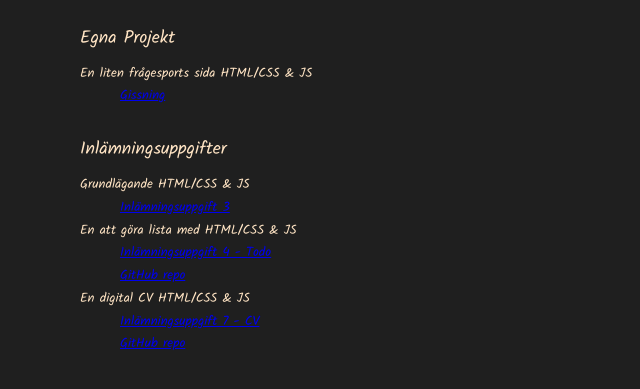
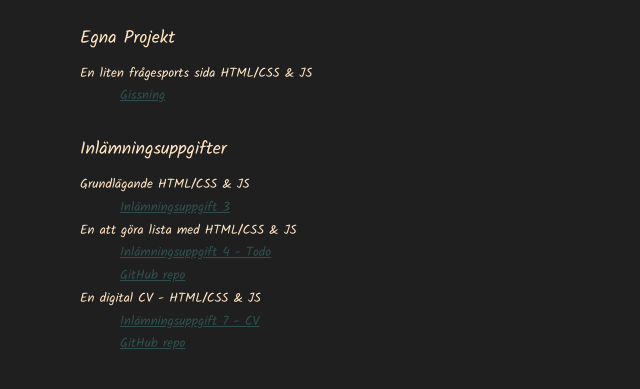
Before and after one commit to Arash-SJPI22/arash-sjpi22.github.io, a plain HTML site: page index.html in a window 1280 px wide. Shown: the part 235-624 px from the top of the page, without its empty margins (260-900 px from the left). Drawn offline with Linux system fonts and the light colour scheme.

Commit message:
Style changes for links

```diff
--- a/index.html
+++ b/index.html
@@ -27,7 +27,7 @@
             <dt>En att göra lista med HTML/CSS & JS</dt>
             <dd><a href="https://arash-sjpi22.github.io/todo/" target="_blank">Inlämningsuppgift 4 - Todo</a></dd>
             <dd><a href="https://github.com/Arash-SJPI22/todo" target="_blank">GitHub repo</a></dd>
-            <dt>En digital CV HTML/CSS & JS</dt>
+            <dt>En digital CV - HTML/CSS & JS</dt>
             <dd><a href="https://arash-sjpi22.github.io/arash-sjpi22/" target="_blank">Inlämningsuppgift 7 - CV</a></dd>
             <dd><a href="https://github.com/Arash-SJPI22/arash-sjpi22" target="_blank">GitHub repo</a></dd>
         </dl>
--- a/style.css
+++ b/style.css
@@ -43,3 +43,19 @@ small, .text_small {font-size: 0.75rem;}
     max-width: 600px;
     margin: 50px auto;
 }
+
+a:link {
+    color: #2F4F4F;
+}
+
+a:visited {
+    color: #696969;
+}
+
+a:hover {
+    color: #708090;
+}
+
+a:active {
+    color: #D3D3D3;
+}
```
Lines whose indentation alone changed are shown as unchanged.
